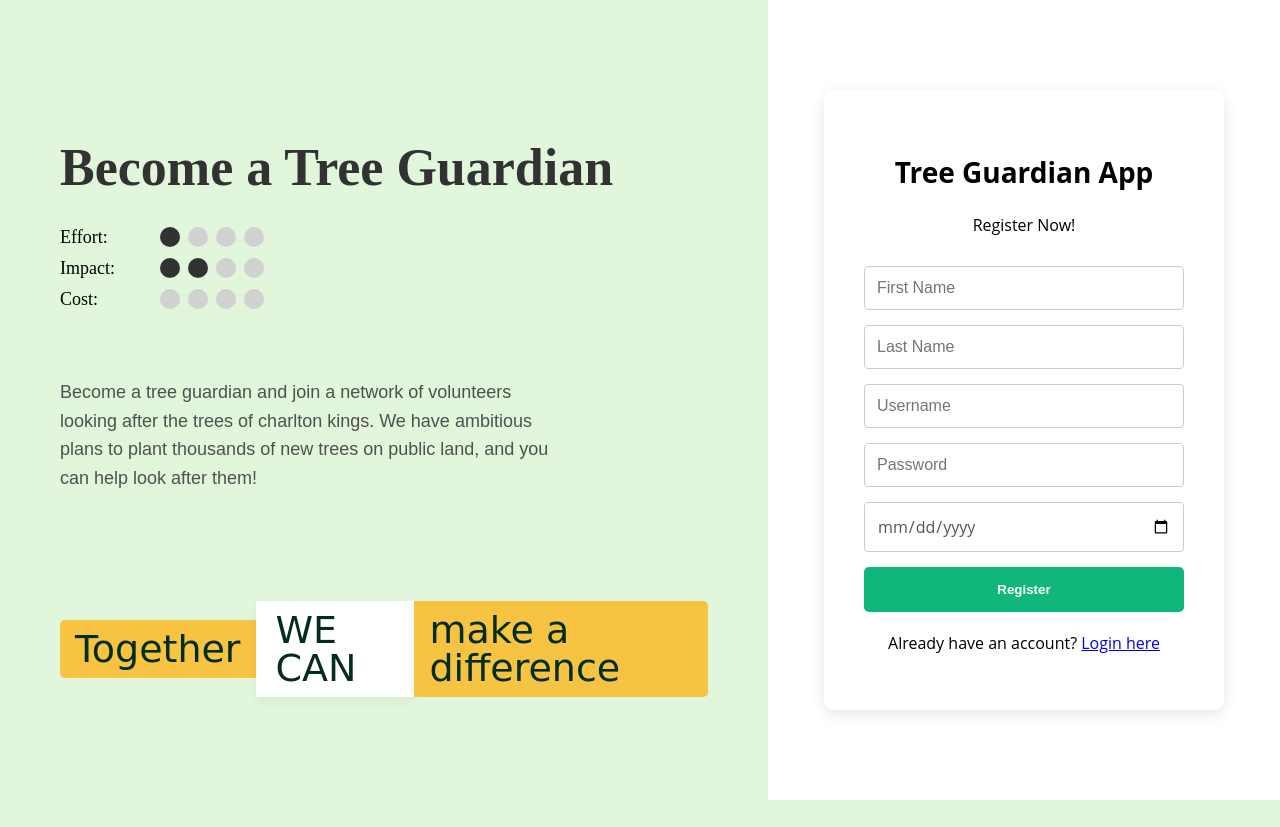
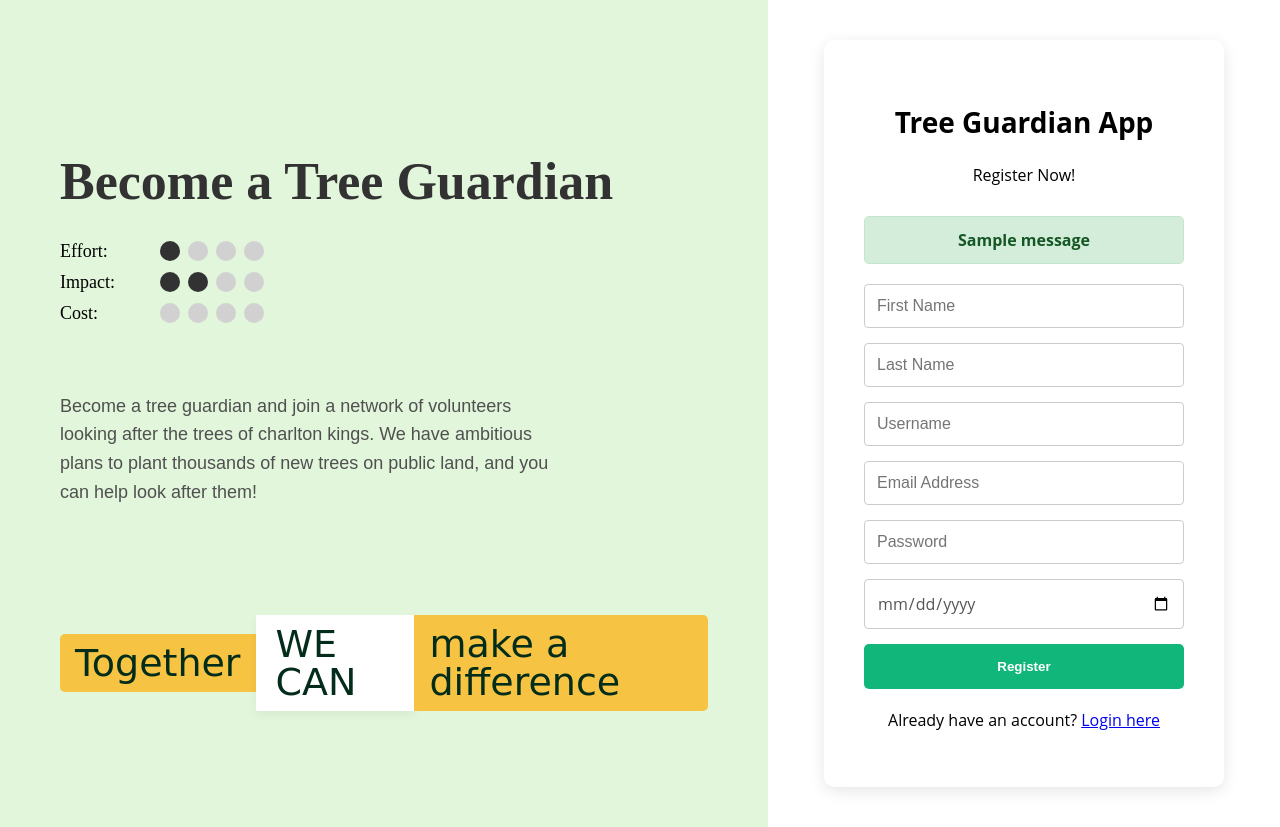
Before and after one commit to dprstn/Tree-Guardian, a Flask app: page /register in a window 1280 px wide. Before the commit the page ends 800 px from the top, so only its background shows below. Run offline with Flask 3, Linux system fonts and the light colour scheme; tables that the repository leaves empty hold one stand-in row (values such as "Sample post"); one stand-in notice (Sample message) is shown.

Commit message:
Email verification added for registration

```diff
--- a/App.py
+++ b/App.py
@@ -1,25 +1,42 @@
-from flask import Flask, flash, render_template, request, redirect, url_for, session
+import re
+from flask import Flask, flash, render_template, request, redirect, url_for, session, get_flashed_messages
 from werkzeug.security import generate_password_hash, check_password_hash
 from datetime import datetime, date
 from database import db, User
-
+from flask_mail import Mail, Message
+import secrets
 app = Flask(__name__)
 app.secret_key = 'quiet_gardeners'
 
 app.config['SQLALCHEMY_DATABASE_URI'] = 'sqlite:///TreeGuardian.db'
 app.config['SQLALCHEMY_TRACK_MODIFICATIONS'] = False
 
+# EMAIL CONFIGURATION
+
+app.config['MAIL_SERVER'] = 'smtp.gmail.com'
+app.config['MAIL_PORT'] = 587
+app.config['MAIL_USE_TLS'] = True
+app.config['MAIL_USERNAME'] = 'quietgardenercollective@gmail.com'
+app.config['MAIL_PASSWORD'] = 'kotn ilrf ewoe qmvd'
+app.config['MAIL_DEFAULT_SENDER'] = 'quietgardenercollective@gmail.com'
+
+
+mail = Mail(app)
 db.init_app(app)
+
+
 
 with app.app_context():
     db.create_all()
     admin = User(first_name = "Preston",
                  last_name = "De Sousa",
                  username = "Preston",
+                 email="quietgardenercollective@gmail.com",
                  role = "admin",
                  dob=date(2004,10,4),
                  hash_password=generate_password_hash("Preston123"),
-                 is_active=False)
+                 is_active=False,
+                 email_verified=True)
 
     existing_admin = User.query.filter_by(username="Preston").first()
 
@@ -28,6 +45,9 @@ with app.app_context():
         db.session.commit()
         print("Admin created!")
 
+def isEmailValid(email):
+    regex = r'^[a-zA-Z0-9._%+-]+@[a-zA-Z0-9.-]+\.[a-zA-Z]{2,}$'
+    return re.match(regex, email) is not None
 
 @app.route('/')
 def home():
@@ -41,10 +61,13 @@ def register():
         username = request.form['username'].strip('')
         password = request.form['password'].strip('')
         dob = request.form['dob'].strip('')
+        email = request.form['email'].strip('')
 
-        if not first_name and not last_name and not password and not username and not dob:
+        if not first_name and not last_name and not password and not username and not dob and not email:
             flash("All fields are required!")
 
+        elif not isEmailValid(email):
+            flash("Invallid email format! Please use correct format user@example.com", "danger")
         elif not first_name:
             flash("Please enter first name", "danger")
         elif not last_name:
@@ -62,29 +85,57 @@ def register():
         else:
 
             existing_user = User.query.filter_by(username=username).first()
+            existing_email = User.query.filter_by(email=email).first()
 
 
 
             if existing_user:
                 flash(f"Username  {username} already exist", "danger")
 
+
+            elif existing_email:
+
+                if not existing_email.email_verified:
+                    db.session.delete(existing_email)
+                    db.session.commit()
+                else:
+                    flash("Email already exists", "danger")
+                    return render_template('register.html')
+
             else:
+                token =secrets.token_urlsafe(32)
 
                 hashed_password = generate_password_hash(password)
 
                 register_user = User(first_name=first_name,
                                      last_name=last_name,
                                      username=username,
+                                     email=email,
                                      role='user',
                                      dob=datetime.strptime(dob, "%Y-%m-%d").date(),
                                      hash_password=hashed_password,
-                                     is_active=False)
+                                     is_active=False,
+                                     verification_token=token,
+                                     email_verified=False,
+                                     token_created_at=datetime.now())
 
                 db.session.add(register_user)
                 db.session.commit()
 
+                try:
+                    msg = Message("Verify your Tree Guardian Account", recipients=[email])
 
-                flash("registration successful !", "success")
+                    link = url_for('verify_email', token=token, _external=True)
+                    msg.body = f"Hello {first_name}! Thank you for registering. Click here to verify: {link}"
+                    mail.send(msg)
+                    flash("Please check your email to verify your account.", "success")
+                except Exception as e:
+                    print(f"Mail error: {e}")
+                    flash("We couldn't send the verification email", "warning")
+
+
+
+
                 return redirect(url_for('login'))
     return  render_template('register.html')
 
@@ -119,6 +170,27 @@ def date_of_birth_is_valid(dob):
 
     return True
 
+@app.route('/verify/<token>')
+def verify_email(token):
+    get_flashed_messages()
+    session.clear()
+    user = User.query.filter_by(verification_token=token).first()
+    if user:
+        time_diff = datetime.now() - user.token_created_at
+        if time_diff.total_seconds() > 86400:#= 24 hours
+            db.session.delete(user)
+            db.session.commit()
+            flash("Verification link expired. Please register again ", "danger")
+            return redirect(url_for('register'))
+        user.email_verified = True
+        user.verification_token = None
+        db.session.commit()
+        flash("Email verified successfully! You can now log in.", "success")
+        return redirect(url_for('login'))
+    else:
+        flash("Invalid link or already verified.", "danger")
+        return redirect(url_for('login'))
+
 @app.route('/login', methods=['GET', 'POST'])
 def login():
     if request.method == 'POST':
@@ -136,6 +208,11 @@ def login():
         else:
             existing_user = User.query.filter_by(username=username).first()
             if existing_user and check_password_hash(existing_user.hash_password, password):
+
+               if not existing_user.email_verified:
+                   flash("Please verify your email address before logging in.", "warning")
+                   return redirect(url_for('login'))
+
                #saving user session
                session['username'] = existing_user.username
                session['role'] = existing_user.role
--- a/database.py
+++ b/database.py
@@ -9,10 +9,14 @@ class User(db.Model):
     first_name = db.Column(db.String(100), nullable=False)
     last_name = db.Column(db.String(100), nullable=False)
     username = db.Column(db.String(100), unique=True, nullable=False)
+    email = db.Column(db.String(120), unique=True, nullable=False)
     role= db.Column(db.String(50), nullable=False)
     dob = db.Column(db.Date)
     hash_password = db.Column(db.String(255), nullable=False)
     is_active = db.Column(db.Boolean, default=False)
+    email_verified = db.Column(db.Boolean, default=False)
+    verification_token = db.Column(db.String(100), unique=True)
+    token_created_at = db.Column(db.DateTime)
 
 class Species(db.Model):
     species_id = db.Column(db.Integer, primary_key=True)
--- a/templates/register.html
+++ b/templates/register.html
@@ -8,11 +8,9 @@
 <body>
 
     <div class="split-screen-container">
-
-
         <div class="info-section">
             <h1>Become a Tree Guardian</h1>
-
+            <!-- ... (Keeping your rating-chart and slogan-box exactly as they were) ... -->
             <div class="rating-chart">
                 <div class="rating-row">
                     <span class="rating-name">Effort:</span>
@@ -30,9 +28,7 @@
 
             <div class="info-text">
                 <p>Become a tree guardian and join a network of volunteers looking after the trees of charlton kings. We have ambitious plans to plant thousands of new trees on public land, and you can help look after them!</p>
-
             </div>
-
 
             <div class="slogan-box">
                 <span class="slogan-part">Together</span>
@@ -41,16 +37,30 @@
             </div>
         </div>
 
-
         <div class="form-section">
             <div class="register-panel" style="width: 100%; max-width: 400px; box-shadow: 0 4px 15px rgba(0,0,0,0.1); padding: 40px; border-radius: 10px;">
                 <h2 style="text-align: center; font-size: 28px;">Tree Guardian App</h2>
                 <p style="text-align: center; margin-bottom: 30px;">Register Now!</p>
 
+                <!-- --- ADD FLASH MESSAGES HERE --- -->
+                {% with messages = get_flashed_messages(with_categories=true) %}
+                  {% for category, message in messages %}
+                    <div style="padding: 12px; margin-bottom: 20px; border-radius: 5px; text-align: center; font-weight: bold;
+                                background-color: {% if category == 'danger' %}#f8d7da{% else %}#d4edda{% endif %};
+                                color: {% if category == 'danger' %}#721c24{% else %}#155724{% endif %};
+                                border: 1px solid {% if category == 'danger' %}#f5c6cb{% else %}#c3e6cb{% endif %};">
+                        {{ message }}
+                    </div>
+                  {% endfor %}
+                {% endwith %}
+                <!-- ------------------------------- -->
+
                 <form action="/register" method="POST">
                     <input type="text" name="first_name" placeholder="First Name" required>
                     <input type="text" name="last_name" placeholder="Last Name" required>
                     <input type="text" name="username" placeholder="Username" required>
+                    <!-- Changed type="text" to type="email" below -->
+                    <input type="email" name="email" placeholder="Email Address" required>
                     <input type="password" name="password" placeholder="Password" required>
                     <input type="date" name="dob" required>
 
@@ -62,7 +72,6 @@
                 </p>
             </div>
         </div>
-
     </div>
 
 </body>
```
Also changed, not shown: instance/TreeGuardian.db.
